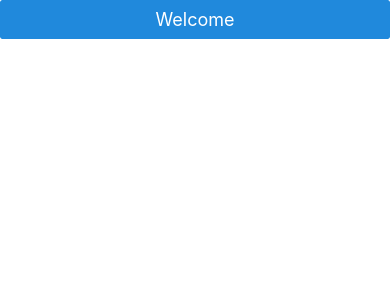
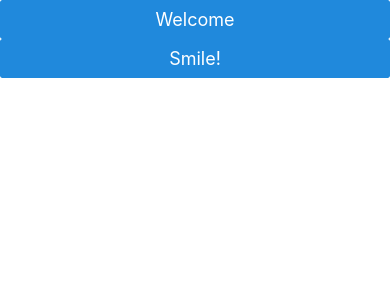
Before and after one commit to jenhakk/workout-app, a React Native app in the folder workoutapp/: screen / in a window 390 px wide. Shown: the top 300 px of the page. Built offline with nearby package versions, Linux system fonts and the light colour scheme.

Commit message:
Added new button

```diff
--- a/workoutapp/App.js
+++ b/workoutapp/App.js
@@ -1,13 +1,16 @@
 import React from 'react';
-import {View} from 'react-native';
-import {Button} from '@rneui/base';
+import { View } from 'react-native';
+import { Button } from '@rneui/base';
 
 const App = () => {
   const AwesomeButton = () => <Button title="Welcome" />;
 
+
   return (
     <View>
       <AwesomeButton />
+
+      <Button title='Smile!' />
     </View>
   );
 };
```
Also changed, not shown: 2 other files (tests, documents, lock files or other folders).
